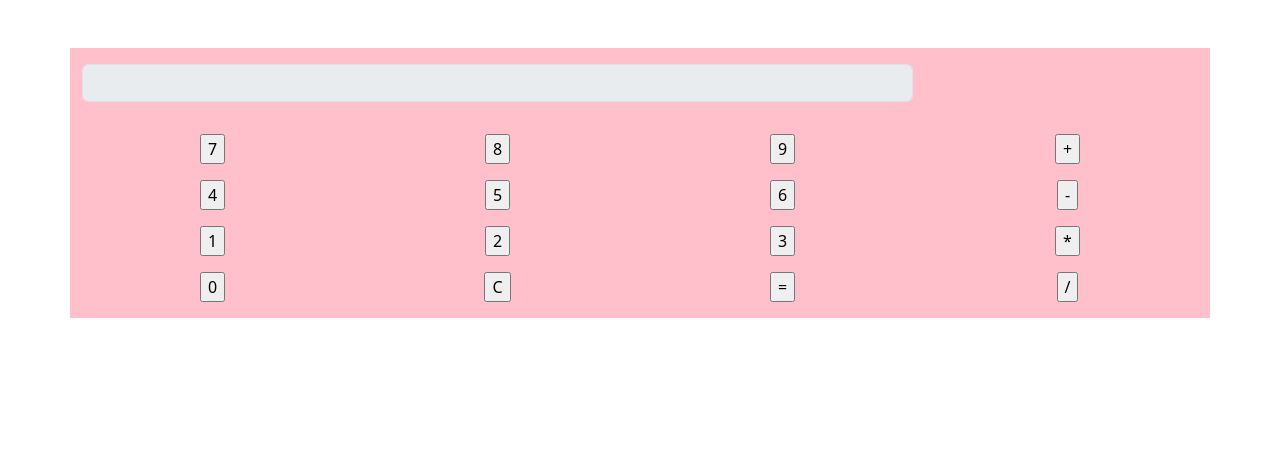
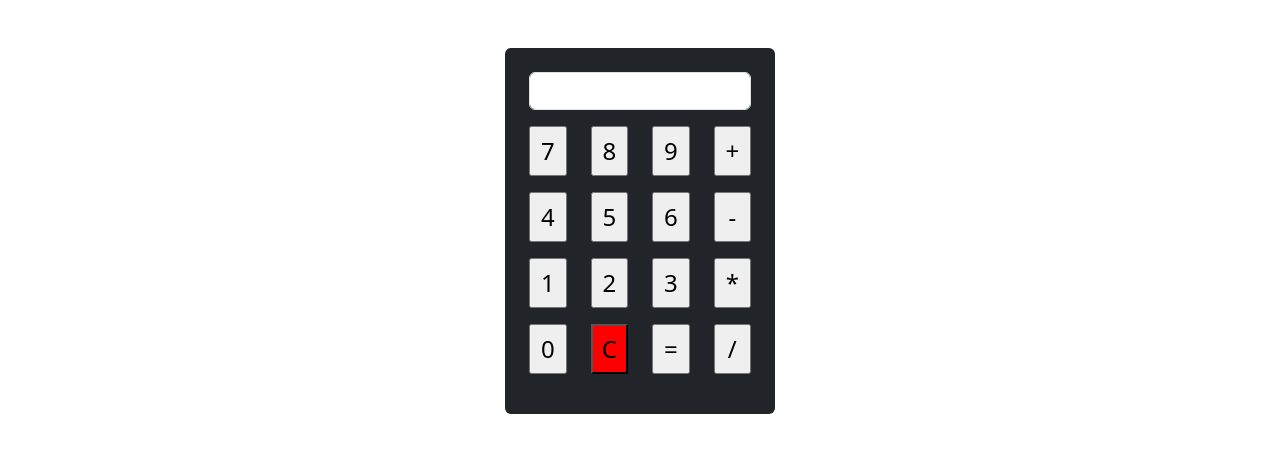
Before and after one commit to Mlisande/Calculatrice-graphique, a plain HTML site: page index.html in a window 1280 px wide. Drawn offline with nearby package versions, Linux system fonts and the light colour scheme.

Commit message:
change size, add background color and modify buttons size

```diff
--- a/index.html
+++ b/index.html
@@ -7,66 +7,66 @@
     <link rel="stylesheet" href="style.css">
 </head>
 <body>
-    <div class="container mt-5 bg-test test-center">
+    <div class="container mt-5 main bg-dark p-4 rounded ">
         <div class="row">
-            <div class="col-9 mb-3 mt-3">
-                <input type="text" class="form-control" id="display" disabled>
+            <div class="col-md-12">
+                <input type="text" class="form-control" id="display">
             </div>
           </div>
         <div class="row">
             <div class="col mt-3">
-              <input type="button" value="7" onclick="appendToDisplay('7')">
+              <input type="button" class="btn-calc" value="7" onclick="appendToDisplay('7')">
             </div>
             <div class="col mt-3">
-                <input type="button" value="8" onclick="appendToDisplay('8')">
+                <input type="button" value="8" class="btn-calc" onclick="appendToDisplay('8')">
             </div>
             <div class="col mt-3">
-                <input type="button" value="9" onclick="appendToDisplay('9')">
+                <input type="button" value="9" class="btn-calc" onclick="appendToDisplay('9')">
             </div>
             <div class="col mt-3">
-                <input type="button" value="+" onclick="appendToDisplay('+')">
+                <input type="button" value="+" class="btn-calc" onclick="appendToDisplay('+')">
             </div>
         </div>
         <div class="row">
             <div class="col mt-3">
-                <input type="button" value="4" onclick="appendToDisplay('4')">
+                <input type="button" value="4" class="btn-calc" onclick="appendToDisplay('4')">
             </div>
             <div class="col mt-3">
-                <input type="button" value="5" onclick="appendToDisplay('5')">
+                <input type="button" value="5" class="btn-calc" onclick="appendToDisplay('5')">
             </div>
             <div class="col mt-3">
-                <input type="button" value="6" onclick="appendToDisplay('6')">
+                <input type="button" value="6" class="btn-calc" onclick="appendToDisplay('6')">
             </div>
             <div class="col mt-3">
-                <input type="button" value="-" onclick="appendToDisplay('-')">
+                <input type="button" value="-" class="btn-calc" onclick="appendToDisplay('-')">
               </div>
           </div>
           <div class="row">
             <div class="col mt-3">
-                <input type="button" value="1" onclick="appendToDisplay('1')">
+                <input type="button" value="1" class="btn-calc" onclick="appendToDisplay('1')">
             </div>
             <div class="col mt-3">
-                <input type="button" value="2" onclick="appendToDisplay('2')">
+                <input type="button" value="2" class="btn-calc" onclick="appendToDisplay('2')">
             </div>
             <div class="col mt-3">
-                <input type="button" value="3" onclick="appendToDisplay('3')">
+                <input type="button" value="3" class="btn-calc" onclick="appendToDisplay('3')">
             </div>
             <div class="col mt-3">
-                <input type="button" value="*" onclick="appendToDisplay('*')">
+                <input type="button" value="*" class="btn-calc" onclick="appendToDisplay('*')">
               </div>
           </div>
           <div class="row">
             <div class="col mt-3">
-              <input type="button" value="0" onclick="appendToDisplay('0')">
+              <input type="button" value="0" class="btn-calc" onclick="appendToDisplay('0')">
             </div>
             <div class="col mt-3">
-              <input type="button" value="C" onclick="clearDisplay()">
+              <input type="button" value="C" class="btn-calc buttonRed" onclick="clearDisplay()">
             </div>
             <div class="col mt-3">
-              <input type="button" value="=" onclick="calculateResult()">
+              <input type="button" value="=" class="btn-calc" onclick="calculateResult()">
             </div>
             <div class="col mt-3 mb-3">
-                <input type="button" value="/" onclick="appendToDisplay('/')">
+                <input type="button" value="/" class="btn-calc" onclick="appendToDisplay('/')">
               </div>
           </div>
     </div>
--- a/style.css
+++ b/style.css
@@ -1,8 +1,21 @@
-.bg-test{
-    background-color: pink;
-    text-align: center;
+*{
+    margin: 0;
+    padding: 0;
+
 }
 
-.margin-row{
-    margin-top: 2rem;
+.main{
+   color: #fff;
+   height: auto;
+   width: 270px;
 }
+
+.btn-calc {
+    width: 100%;
+    height: 50px;
+    font-size: 1.5rem;
+}
+
+.buttonRed{
+    background-color: red;
+}
```
